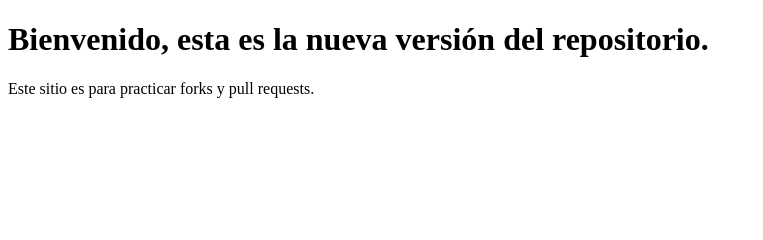
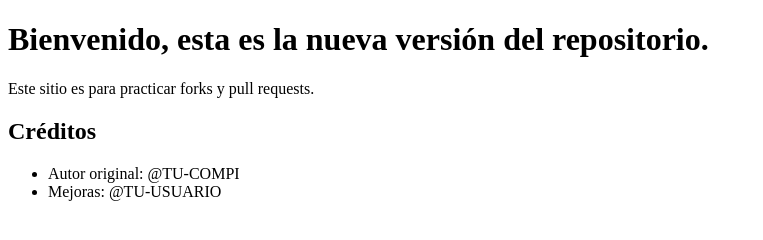
Before and after one commit to ivanmolina31/fork_imc, a plain HTML site: page index.html in a window 1280 px wide. Shown: the whole page, without its empty margins (0-763 px from the left). Drawn offline with Linux system fonts and the light colour scheme.

Commit message:
Añado sección Créditos y actualizo título

```diff
--- a/index.html
+++ b/index.html
@@ -1,8 +1,16 @@
 <!doctype html>
 <html lang="es">
-<head><meta charset="utf-8"><title>Práctica Fork & PR</title></head>
+<head><meta charset="utf-8"><title>Fork. Omar Laamri Durán</title></head>
 <body>
   <h1>Bienvenido, esta es la nueva versión del repositorio. </h1>
   <p>Este sitio es para practicar forks y pull requests.</p>
+<section>
+  <h2>Créditos</h2>
+  <ul>
+    <li>Autor original: @TU-COMPI</li>
+    <li>Mejoras: @TU-USUARIO</li>
+  </ul>
+</section>
+
 </body>
 </html>
```
